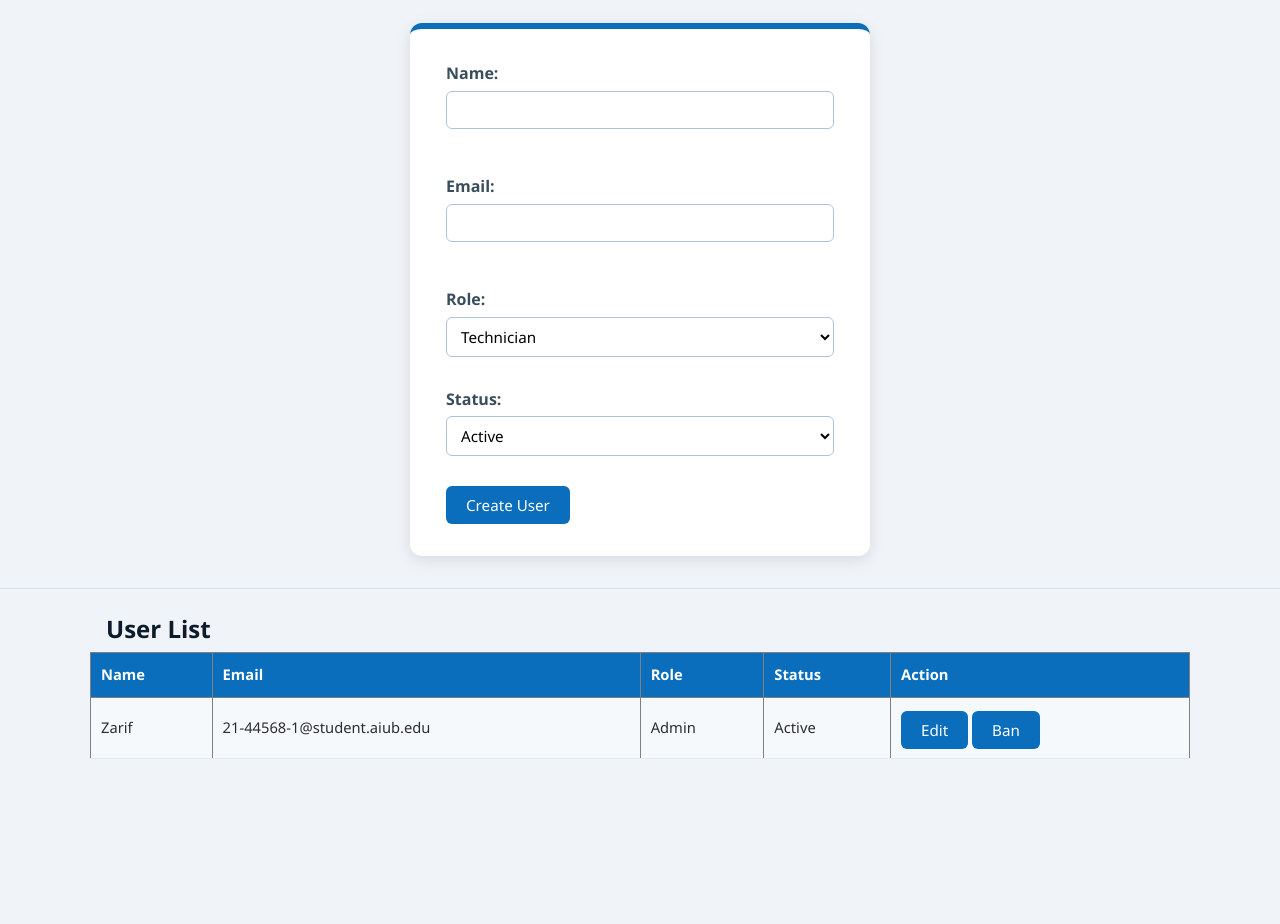
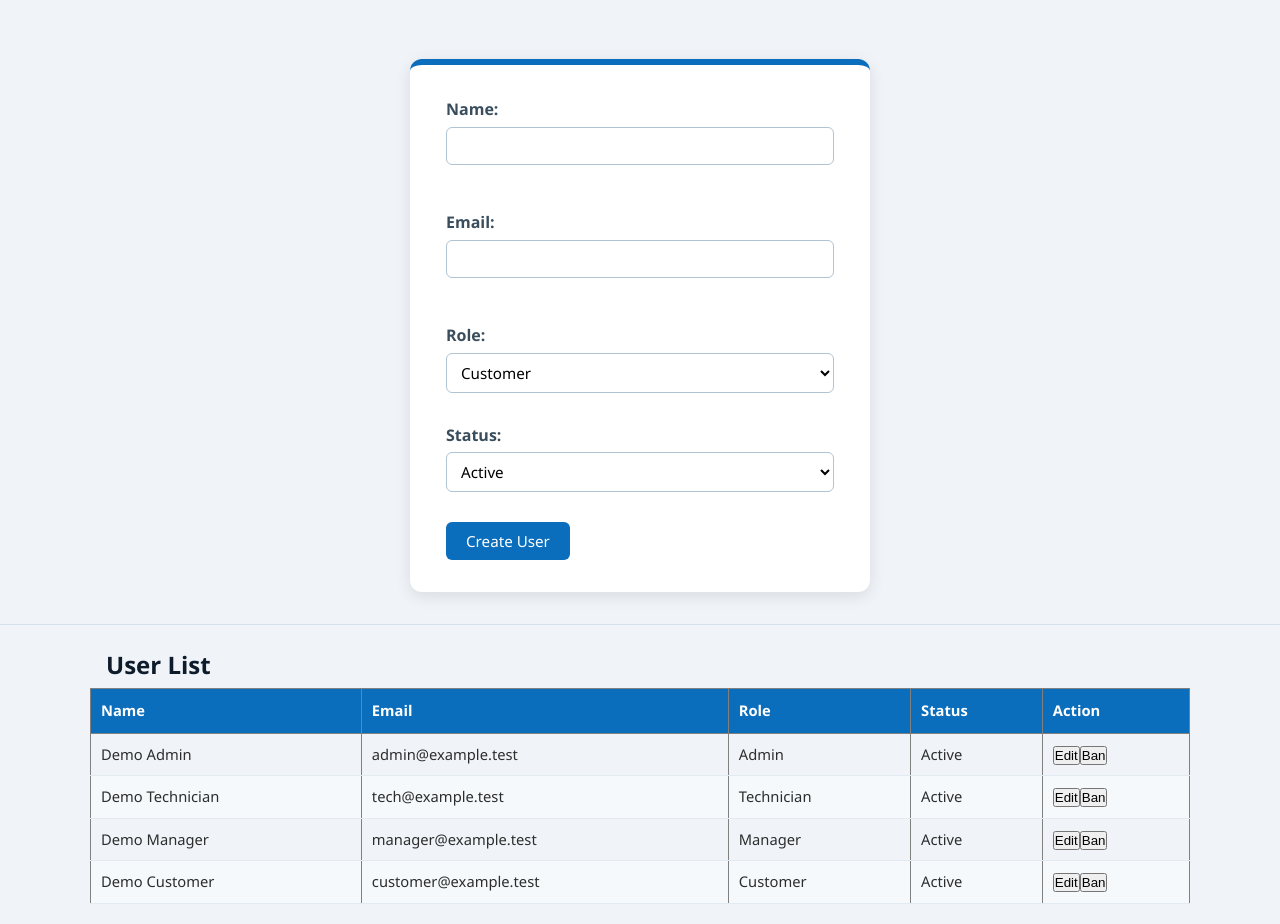
Before and after one commit to zarifalafraime/fall-26-27-tech-repair-shop-management-system, a plain HTML site: page user-management.html in a window 1280 px wide. Shown: the part 226-1150 px from the top of the page. Before the commit the page ends 1005 px from the top, so only its background shows below. Drawn offline with Linux system fonts and the light colour scheme.

Commit message:
User management page JS

```diff
--- /dev/null
+++ b/js/users.js
@@ -0,0 +1,50 @@
+let editIndex = -1;
+
+function renderUsers() {
+  const body = field("userRows");
+  body.replaceChildren();
+  users.forEach(function (user, index) {
+    const row = body.insertRow();
+    addCells(row, [user.name, user.email, user.role, user.status]);
+    const actions = row.insertCell();
+    const edit = document.createElement("button");
+    edit.textContent = "Edit";
+    edit.onclick = function () { editUser(index); };
+    const ban = document.createElement("button");
+    ban.textContent = user.status === "Active" ? "Ban" : "Activate";
+    ban.onclick = function () {
+      user.status = user.status === "Active" ? "Inactive" : "Active";
+      logAction({name: "Demo Admin", role: "Admin"}, user.email + " marked " + user.status);
+      renderUsers();
+    };
+    actions.append(edit, ban);
+  });
+}
+
+function editUser(index) {
+  editIndex = index;
+  for (const key of ["name", "email", "role", "status"]) field(key).value = users[index][key];
+  field("saveButton").textContent = "Save changes";
+}
+
+function saveUser() {
+  const name = field("name").value.trim();
+  const email = field("email").value.trim();
+  const existing = findUser(email);
+  if (!name || (existing && existing !== users[editIndex])) {
+    showMessage("Enter a name and a unique email.");
+    return false;
+  }
+  const values = {name, email, role: field("role").value, status: field("status").value};
+  if (editIndex === -1) users.push(values);
+  else Object.assign(users[editIndex], values);
+  logAction({name: "Demo Admin", role: "Admin"}, (editIndex === -1 ? "Created " : "Updated ") + email);
+  editIndex = -1;
+  field("userForm").reset();
+  field("saveButton").textContent = "Create User";
+  showMessage("User saved.");
+  renderUsers();
+  return false;
+}
+
+renderUsers();
--- a/user-management.html
+++ b/user-management.html
@@ -4,6 +4,9 @@
   <meta charset="UTF-8">
   <meta name="viewport" content="width=device-width, initial-scale=1.0">
   <link rel="stylesheet" href="css/style.css">
+  <script defer src="js/data.js"></script>
+  <script defer src="js/common.js"></script>
+  <script defer src="js/users.js"></script>
 </head>
 <body>
   <h1>Admin - User Management</h1>
@@ -15,7 +18,8 @@
   <hr>
   <h2>Manage Users</h2>
   <h3>Create User</h3>
-  <form>
+  <p id="message" role="status"></p>
+  <form id="userForm" onsubmit="return saveUser()">
     <label for="name">Name:</label>
     <input type="text" id="name" name="name" required>
     <br><br>
@@ -24,6 +28,7 @@
     <br><br>
     <label for="role">Role:</label>
     <select id="role" name="role">
+      <option value="Customer">Customer</option>
       <option value="Technician">Technician</option>
       <option value="Manager">Manager</option>
       <option value="Admin">Admin</option>
@@ -35,22 +40,13 @@
       <option value="Inactive">Inactive</option>
     </select>
     <br><br>
-    <button type="submit">Create User</button>
+    <button id="saveButton" type="submit">Create User</button>
   </form>
   <hr>
   <h2>User List</h2>
   <table border="1">
     <tr><th>Name</th><th>Email</th><th>Role</th><th>Status</th><th>Action</th></tr>
-    <tr>
-      <td>Zarif</td>
-      <td>21-44568-1@student.aiub.edu</td>
-      <td>Admin</td>
-      <td>Active</td>
-      <td>
-        <button type="button">Edit</button>
-        <button type="button">Ban</button>
-      </td>
-    </tr>
+    <tbody id="userRows"></tbody>
   </table>
 </body>
 </html>
```
